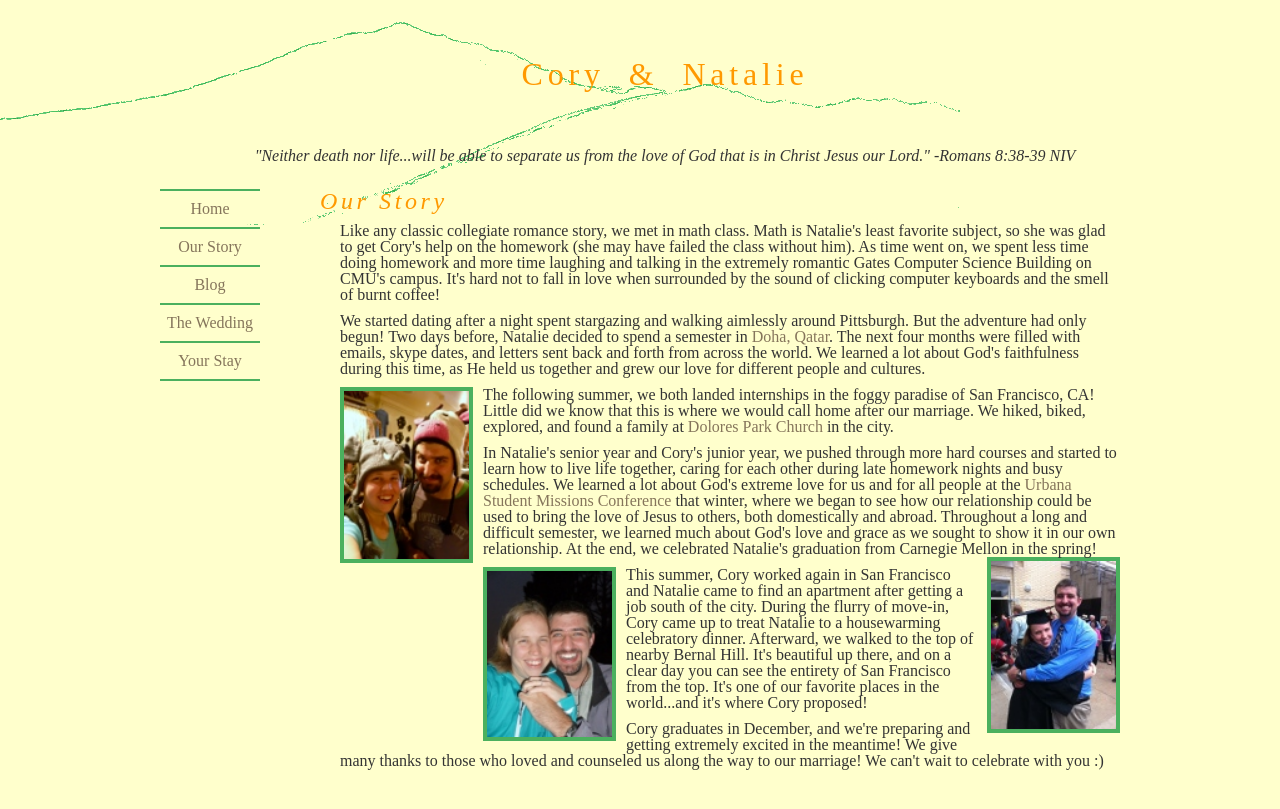
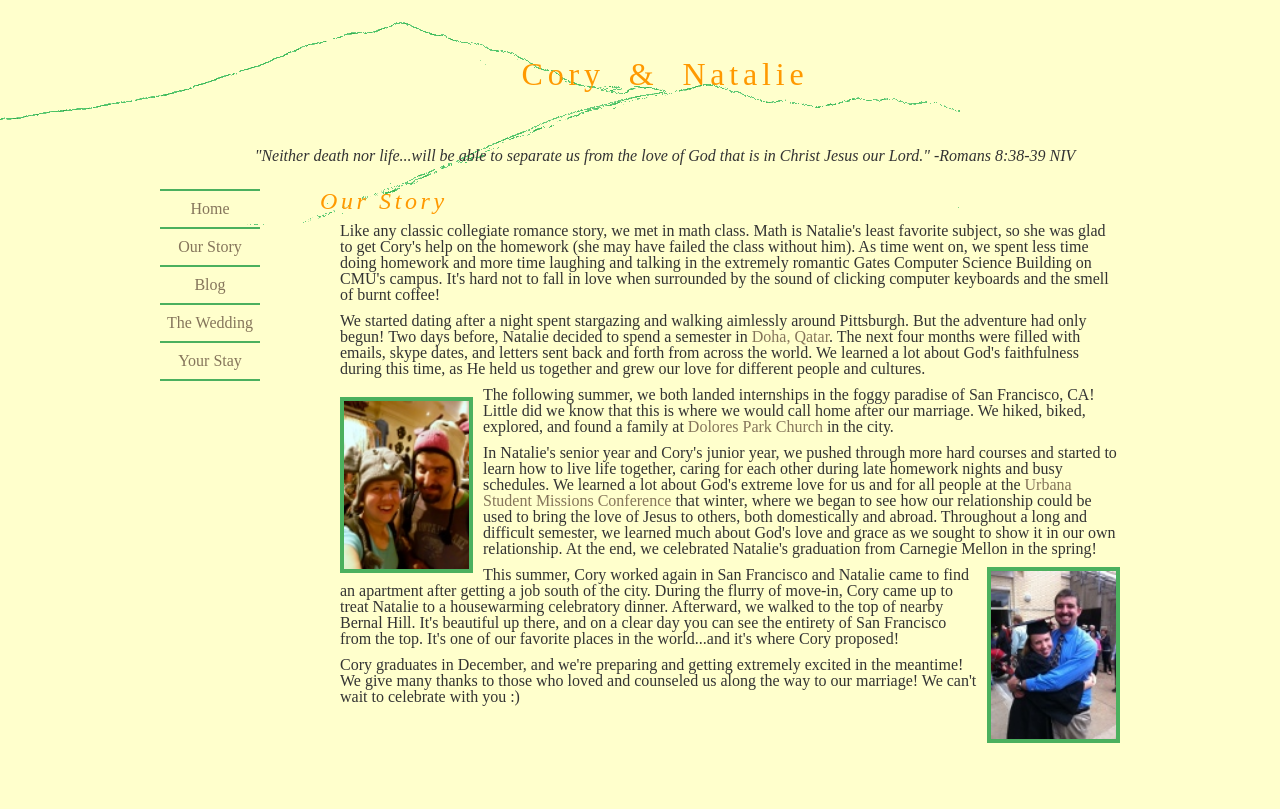
Before and after one commit to natalieh/wedding, a Jekyll site: the page built from about/index.html, in a window 1280 px wide. Shown: the top 809 px of the page. Built offline with Jekyll 4.4.1, drawn with Linux system fonts in a browser that asks for light colours.

Commit message:
Cleaning our story page

```diff
--- a/about/index.html
+++ b/about/index.html
@@ -24,7 +24,6 @@ layout: default
     <img src="graduation.JPG" class="rightimg" alt="Graduation 2013">
     </p>
     <p>
-    <img src="proposed.JPG" class="leftimg" alt="The Proposal">
         This summer, Cory worked again in San Francisco and Natalie came to find an apartment after getting a job south of the city.  During the flurry of move-in, Cory came up to treat Natalie to a housewarming celebratory dinner.  Afterward, we walked to the top of nearby Bernal Hill.  It's beautiful up there, and on a clear day you can see the entirety of San Francisco from the top.  It's one of our favorite places in the world...and it's where Cory proposed!
     </p>
     <p>
--- a/style.css
+++ b/style.css
@@ -149,14 +149,14 @@ img {
 img.rightimg {
     border: 4px solid #4bb05e;
     float: right;
-    margin: 0 0 10px 10px;
+    margin: 10px 0 10px 10px;
     width: 125px;
 }
 
 img.leftimg {
     border: 4px solid #4bb05e;
     float: left;
-    margin: 0 10px 10px 0;
+    margin: 10px 10px 10px 0;
     width: 125px;
 }
 
```
Also changed, not shown: 1 other file.
